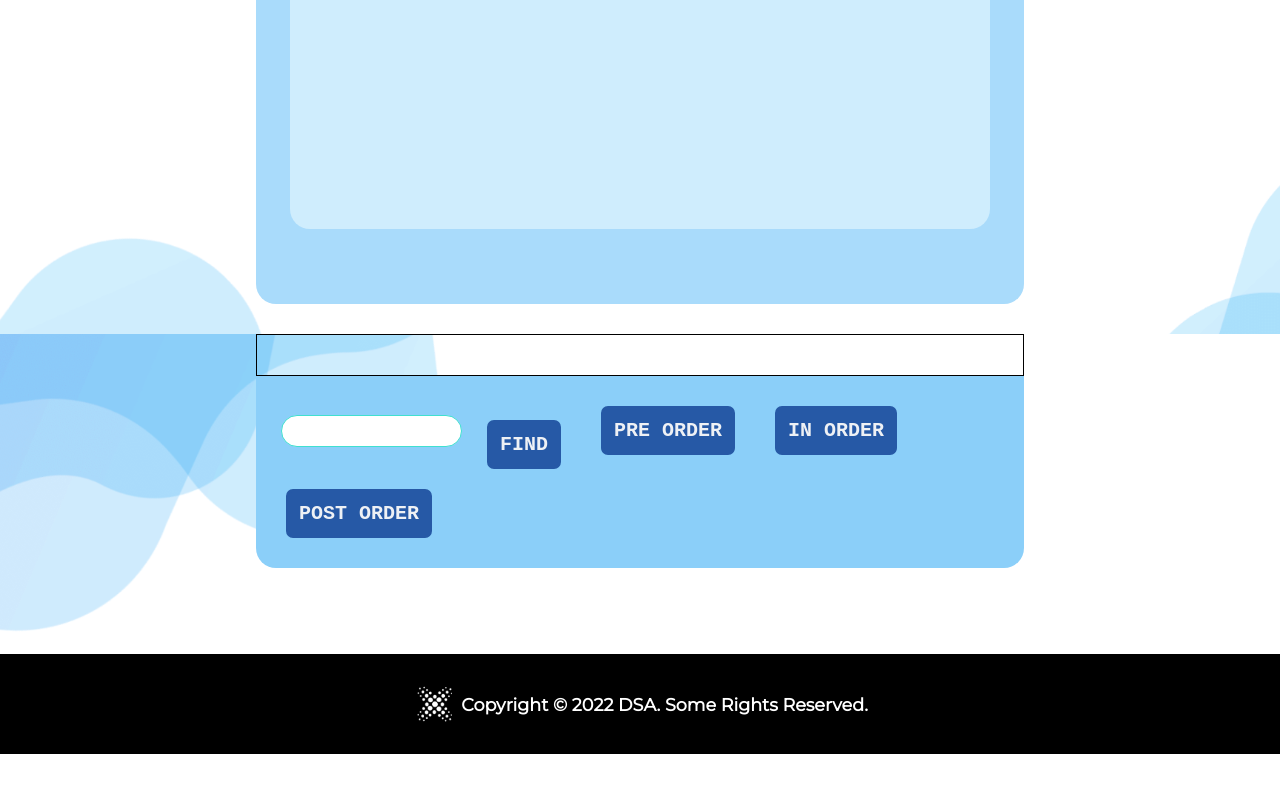
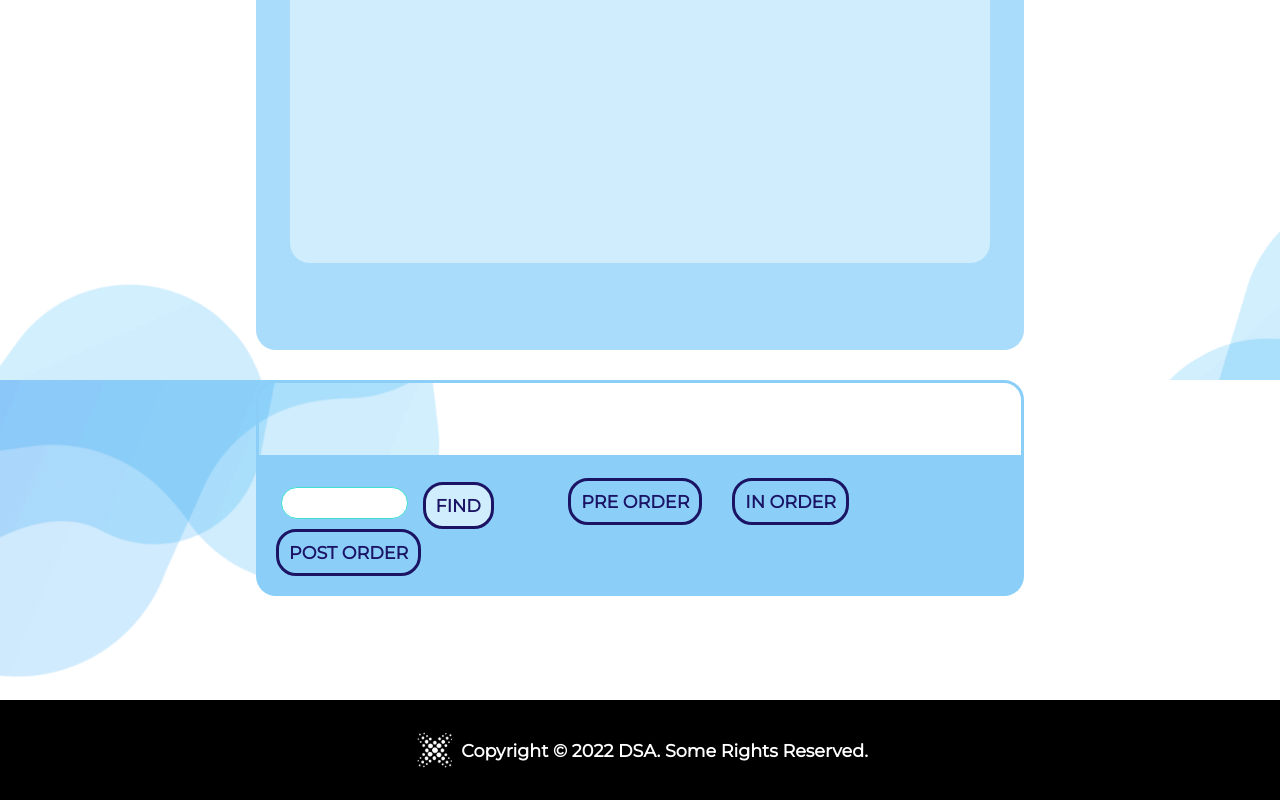
Before and after one commit to Jordiak/Visualizer, a React (Create React App) app in the folder client/: page /AVL in a window 1280 px wide. Shown: the part 566-1366 px from the top of the page. Before the commit the page ends 1320 px from the top, so only its background shows below. Built offline with nearby package versions, Linux system fonts and the light colour scheme.

Commit message:
Changed AVL layout and added instruction button

```diff
--- a/client/src/App.css
+++ b/client/src/App.css
@@ -1639,7 +1639,7 @@ h2 {
 
 .AVl-redirect-button{
   position: absolute;
-  top: 14.5%;
+  top: 13.9%;
   left: 55%;
   width: auto;
   height: auto;
--- a/client/src/App.js
+++ b/client/src/App.js
@@ -18,7 +18,7 @@ import ManageDiscussion from './components/pages/ManageDiscussion';
 import Quiz from './components/pages/quiz';
 import ManageQuiz from './components/pages/ManageQuiz';
 import Dashboard from './components/pages/Dashboard';
-import AVL from './components/AVL_Tree/AVL';
+import Avl from './components/pages/Avl';
 import ScorePage from './components/pages/ScorePage';
 import Profile from './components/pages/Profile';
 import RegisterForm from './components/pages/RegisterForm';
@@ -74,7 +74,7 @@ function App() {
         <Route path="/profile" exact component={Profile} />
         <Route path="/Quiz" exact component={Quiz}/>
         <Route path="/comments" exact component={Comment} />
-        <Route path='/AVL' exact component={AVL} />
+        <Route path='/AVL' exact component={Avl} />
         <Route path='/score-page' exact component={ScorePage} />
       </Switch>
       <Footer />
--- a/client/src/components/AVL_Tree/AVL.css
+++ b/client/src/components/AVL_Tree/AVL.css
@@ -116,13 +116,16 @@
   }
 
   #traversal-preview {
-	border: 1px solid black;
+	border: 3px solid rgb(139,207,249);
+	border-top-left-radius: 20px;
+	border-top-right-radius: 20px;
 	margin: 30px 60px 0 60px;
 	padding: 20px;
 	text-align: center;
 	width:auto;
 	margin-left:20%;
 	margin-right:20%;
+	height:7%;
   }
 
   #traversal-actions .action {
@@ -229,3 +232,35 @@
 	padding:5px;
 	font-family: "Montserrat", sans-serif;
 }
+
+.AVLButton{
+	margin:unset;
+	margin-right:10px;
+	width: auto;
+	height: auto;
+	text-align: left;
+	color: rgb(27,20,100);
+	background-color: transparent;
+	border: 3px solid rgb(27,20,100);
+	border-radius: 20px;
+	font-size: 1.1rem;
+	font-family: "Montserrat", sans-serif;
+	cursor: pointer;
+	padding: 10px;
+}
+
+.AVLButtonSearch{
+	margin:unset;
+	margin-right:20%;
+	width: auto;
+	height: auto;
+	text-align: left;
+	color: rgb(27,20,100);
+	background-color: rgb(207,237,253);
+	border: 3px solid rgb(27,20,100);
+	border-radius: 20px;
+	font-size: 1.1rem;
+	font-family: "Montserrat", sans-serif;
+	cursor: pointer;
+	padding: 10px;
+}
--- a/client/src/components/AVL_Tree/AVL.js
+++ b/client/src/components/AVL_Tree/AVL.js
@@ -203,7 +203,7 @@ class AVL extends Component {
               />
               <button
                 onClick={this.insert}
-                className="btn btn-secondary btn-sm"
+                className="AVLButton"
               >
                 ADD
               </button>
@@ -217,7 +217,7 @@ class AVL extends Component {
               />
               <button
                 onClick={this.delete}
-                className="btn btn-secondary btn-sm"
+                className="AVLButton"
               >
                 REMOVE
               </button>
@@ -260,7 +260,7 @@ class AVL extends Component {
             />
             <button
               onClick={this.search}
-              className="btn btn-secondary btn-sm"
+              className="AVLButtonSearch"
             >
               FIND
             </button>
@@ -269,7 +269,7 @@ class AVL extends Component {
           <div className="action">
             <button
               onClick={this.traversePreOrder}
-              className="btn btn-secondary btn-sm"
+              className="AVLButton"
             >
               PRE ORDER
             </button>
@@ -278,7 +278,7 @@ class AVL extends Component {
           <div className="action">
             <button
               onClick={this.traverseInOrder}
-              className="btn btn-secondary btn-sm"
+              className="AVLButton"
             >
               IN ORDER
             </button>
@@ -287,7 +287,7 @@ class AVL extends Component {
           <div className="action">
             <button
               onClick={this.traversePostOrder}
-              className="btn btn-secondary btn-sm"
+              className="AVLButton"
             >
               POST ORDER
             </button>
--- /dev/null
+++ b/client/src/components/pages/Avl.js
@@ -0,0 +1,62 @@
+import React,{useState} from 'react';
+import Collapsible from '../functions/Collapsible.js';
+import AVL from '../AVL_Tree/AVL.js';
+import SideCollapsible from '../functions/SideCollapsible.js';
+import { Tab, Tabs, TabList, TabPanel } from 'react-tabs';
+import 'react-tabs/style/react-tabs.css';
+import "../functions/modal.css";
+
+export default function Avl(){
+    const [modal, setModal] = useState(false);
+
+    const toggleModal = () => {
+      setModal(!modal);
+    };
+
+    if(modal) {
+        document.body.classList.add('active-modal')
+      }
+      else {
+        document.body.classList.remove('active-modal')
+      };
+
+
+    return(
+        <div className='AVL-page'>
+            <button onClick={toggleModal} className="btn-modal">ⓘ
+            INSTRUCIONS
+            </button>
+            <AVL/>
+            {modal && (
+        <div className="modal">
+          <div onClick={toggleModal} className="overlay"></div>
+          <div className="modal-content">
+            <h2>Path Finding Instructions</h2><br/>
+
+
+            <p>Drag the starting point (blue) and the ending point (red) to change their positions.</p><br/>
+
+
+            <p>
+              Click an empty cell to create a wall.
+            </p><br/>
+
+
+            <p>The clear grid button will remove the previous path<br/>
+                Clear wall button will remove walls.
+            </p><br/>
+
+
+            <p>
+              Choose from the available algorithm to start the path finding process.
+            </p><br/>
+
+            <button className="close-modal" onClick={toggleModal}>
+              x
+            </button>
+          </div>
+        </div>
+      )}
+        </div>
+    )
+}
--- a/client/src/stylesheet/InputSection.css
+++ b/client/src/stylesheet/InputSection.css
@@ -79,7 +79,7 @@ div.text-input1 {
 .input-button {
   position: absolute;
   width: auto;
-  top:-23.5%;
+  top:-22.5%;
   left:76%;
   height: auto;
   text-align: middle;
```
